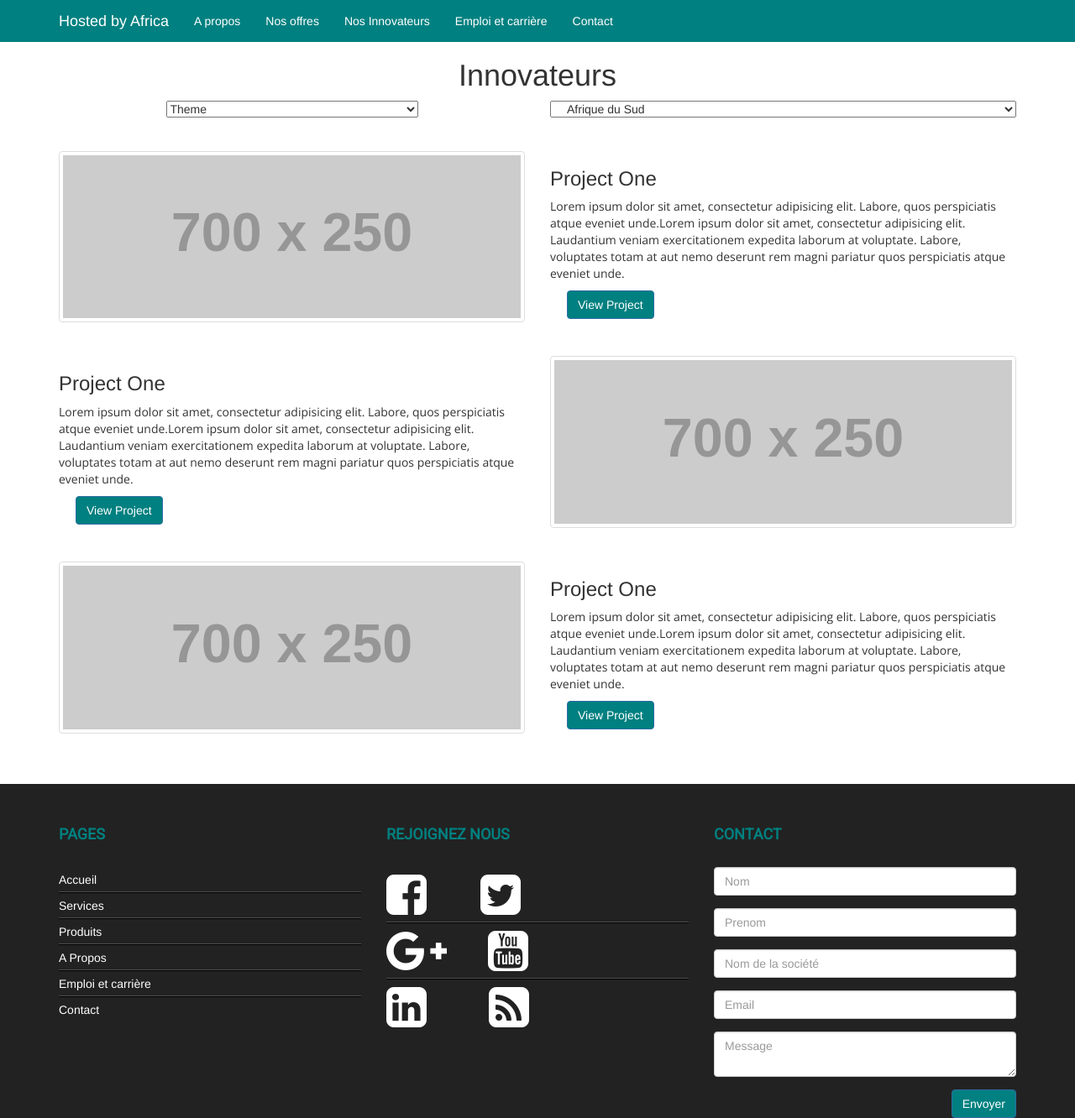
After one commit to WF3HBA/hebya, a PHP site: template templates/innovator/innovator.html.twig in a window 1280 px wide. The commit adds this page. Shown: the whole page at 84% size. Run offline with PHP 8.4, Linux system fonts and the light colour scheme; the template is opened without the code that fills it, so the values that code supplies are empty; grey boxes labelled with a size stand in for pictures from a placeholder-image service; some libraries are stand-ins or nearby versions; some web fonts are replaced.

Commit message:
ajout page innovators

```diff
--- a/src/controllers.php
+++ b/src/controllers.php
@@ -14,6 +14,12 @@ $app->get('/', 'index.controller:indexAction')
 $app->get('/services', 'service.controller:serviceAction')
         ->bind('services');
 
+$app->get('/innovateurs', 'innovator.controller:innovatorAction')
+        ->bind('innovateurs');
+
+$app->get('/clients', 'client.controller:clientAction')
+        ->bind('clients');
+
 $app->error(function (\Exception $e, Request $request, $code) use ($app) {
     if ($app['debug']) {
         return;
--- /dev/null
+++ b/templates/innovator/innovator.html.twig
@@ -0,0 +1,114 @@
+{% extends "layout.html.twig" %}
+
+{% block stylesheet %}
+    {{ parent() }}
+    <link rel="stylesheet" href="{{ asset("css/innovators/innovators.css") }}"/>
+
+{% endblock %}
+
+{% block content %}
+    <main>
+        <section id="innovators-header">
+            <div class="container">
+                <div class="row">
+                    <div class="col-xs-12 text-center">
+                        <h1> Innovateurs </h1>
+                    </div>
+                </div>
+                <div class="row">
+                    <div class="col-xs-12 col-sm-6 text-center">
+                        <select style="width:300px;">
+                            <option>Theme</option>
+                            <option>Education</option>
+                            <option>Santé</option>
+                            <option>Assurance</option>
+                            <option>Comptabilité</option>
+                            <option>Numérisation GED</option>
+                        </select>
+                    </div>
+                    <div class="col-xs-12 col-sm-6 text-center">
+                        <select class="col-xs-12">
+                            <option>Afrique du Sud</option>
+                            <option>Algérie</option>
+                            <option>Angola</option>
+                            <option>Bénin</option>
+                            <option>Botswana</option>
+                            <option>Burkina Faso</option>
+                            <option>Burundi</option>
+                            <option>Cameroun</option>
+                            <option>Cap-Vert</option>
+                            <option>Congo</option>
+                            <option>Côte d'Ivoire</option>
+                            <option>Djibouti</option>
+                            <option>Egypte</option>
+                            <option>Erythrée</option>
+                            <option>Ethiopie</option>
+                            <option>Gabon</option>
+                            <option>Gambie</option>
+                        </select>
+                    </div>
+                </div>
+            </div>
+        </section><br><br>
+
+
+        <section id="innovators-body">
+            <div class="container">
+
+                 <div class="row">
+
+                    <div class="col-sm-6">
+                      <a href="#">
+                        <img class="img-thumbnail" src="http://placehold.it/700x250" alt="">
+                      </a>
+                    </div>
+                    <div class="col-sm-6">
+                      <h3>Project One</h3>
+                      <p>Lorem ipsum dolor sit amet, consectetur adipisicing elit. Labore,  quos perspiciatis atque eveniet unde.Lorem ipsum dolor sit amet, consectetur adipisicing elit. Laudantium veniam exercitationem expedita laborum at voluptate. Labore, voluptates totam at aut nemo deserunt rem magni pariatur quos perspiciatis atque eveniet unde.</p>
+                      <a class="btn btn-primary" href="#">View Project</a>
+                    </div>
+
+                 </div><br><br>
+                 <div class="row">
+                    <div class="col-sm-6 col-sm-push-6">
+                      <a href="#">
+                        <img class="img-thumbnail" src="http://placehold.it/700x250" alt="">
+                      </a>
+                    </div>
+                    <div class="col-sm-6 col-sm-pull-6">
+                      <h3>Project One</h3>
+                      <p>Lorem ipsum dolor sit amet, consectetur adipisicing elit. Labore,  quos perspiciatis atque eveniet unde.Lorem ipsum dolor sit amet, consectetur adipisicing elit. Laudantium veniam exercitationem expedita laborum at voluptate. Labore, voluptates totam at aut nemo deserunt rem magni pariatur quos perspiciatis atque eveniet unde.</p>
+                      <a class="btn btn-primary" href="#">View Project</a>
+                    </div>
+                 </div><br><br>
+
+                 <div class="row">
+
+                    <div class="col-sm-6">
+                      <a href="#">
+                        <img class="img-thumbnail" src="http://placehold.it/700x250" alt="">
+                      </a>
+                    </div>
+                    <div class="col-sm-6">
+                      <h3>Project One</h3>
+                      <p>Lorem ipsum dolor sit amet, consectetur adipisicing elit. Labore,  quos perspiciatis atque eveniet unde.Lorem ipsum dolor sit amet, consectetur adipisicing elit. Laudantium veniam exercitationem expedita laborum at voluptate. Labore, voluptates totam at aut nemo deserunt rem magni pariatur quos perspiciatis atque eveniet unde.</p>
+                      <a class="btn btn-primary" href="#">View Project</a>
+                    </div>
+
+                 </div><br><br>
+
+
+
+
+
+
+            </div>
+        </section><br>
+    </main>
+{% endblock %}
+
+
+{% block javascript %}
+     {{ parent() }}
+    <script src="{{ asset("js/innovators/innovators.js") }}"></script>
+{% endblock %}
--- /dev/null
+++ b/web/css/innovators/innovators.css
@@ -0,0 +1,7 @@
+.row {
+    height: 100%;
+}
+
+.test {
+    height: 300px;
+}
--- /dev/null
+++ b/web/js/innovators/innovators.js
@@ -0,0 +1,3 @@
+$(function(){
+    $('.test').imagefill();
+})
```
Also changed, not shown: src/Controller/ClientController.php (added, +14 -0 lines), src/Controller/InnovatorController.php (added, +13 -0 lines), src/app.php (+8 -0 lines), templates/client/client.html.twig (added, +116 -0 lines).
